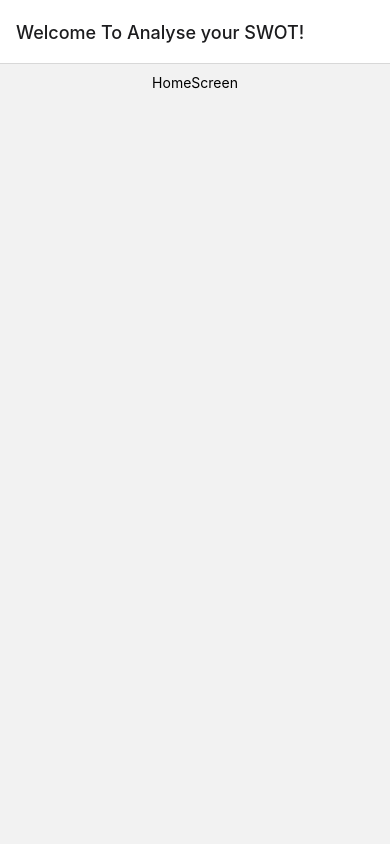
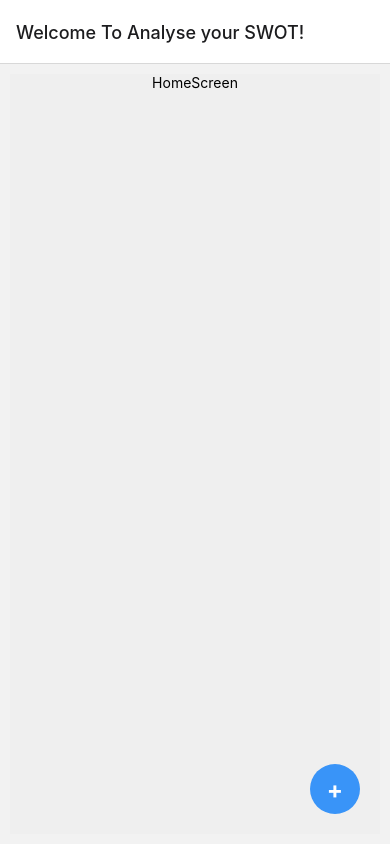
Before and after one commit to shreya-mishra/SwotAnalysis, a React Native app: screen /Home in a window 390 px wide. Built offline with nearby package versions, Linux system fonts and the light colour scheme.

Commit message:
added floating button

```diff
--- /dev/null
+++ b/src/components/FloatingButton.tsx
@@ -0,0 +1,36 @@
+import {Text, TouchableOpacity, StyleSheet} from 'react-native';
+import React from 'react';
+
+const FloatingButton = ({
+  handleButtonPress,
+}: {
+  handleButtonPress: () => void;
+}) => {
+  return (
+    <TouchableOpacity style={styles.floatingButton} onPress={handleButtonPress}>
+      <Text style={styles.buttonText}>+</Text>
+    </TouchableOpacity>
+  );
+};
+
+export default FloatingButton;
+const styles = StyleSheet.create({
+  floatingButton: {
+    position: 'absolute',
+    bottom: 20,
+    right: 20,
+    width: 50,
+    height: 50,
+    borderRadius: 25,
+    backgroundColor: '#3994f8',
+    justifyContent: 'center',
+    alignItems: 'center',
+    elevation: 8, // Android shadow
+    zIndex: 10, // iOS zIndex
+  },
+  buttonText: {
+    color: 'white',
+    fontSize: 24,
+    fontWeight: 'bold',
+  },
+});
--- a/src/screens/HomeScreen.tsx
+++ b/src/screens/HomeScreen.tsx
@@ -1,10 +1,16 @@
 import {View, Text, StyleSheet} from 'react-native';
 import React from 'react';
+import FloatingButton from '../components/FloatingButton';
 
 const HomeScreen = () => {
+  const handleButtonPress = () => {
+    // Add your button press logic here
+    console.log('Button Pressed');
+  };
   return (
     <View style={styles.container}>
       <Text>HomeScreen</Text>
+      <FloatingButton handleButtonPress={handleButtonPress} />
     </View>
   );
 };
@@ -13,10 +19,12 @@ export default HomeScreen;
 
 const styles = StyleSheet.create({
   container: {
-    display: 'flex',
+    flex: 1,
+
     flexDirection: 'column',
     justifyContent: 'space-between',
     alignItems: 'center',
     margin: 10,
+    backgroundColor: '#efefef',
   },
 });
```
